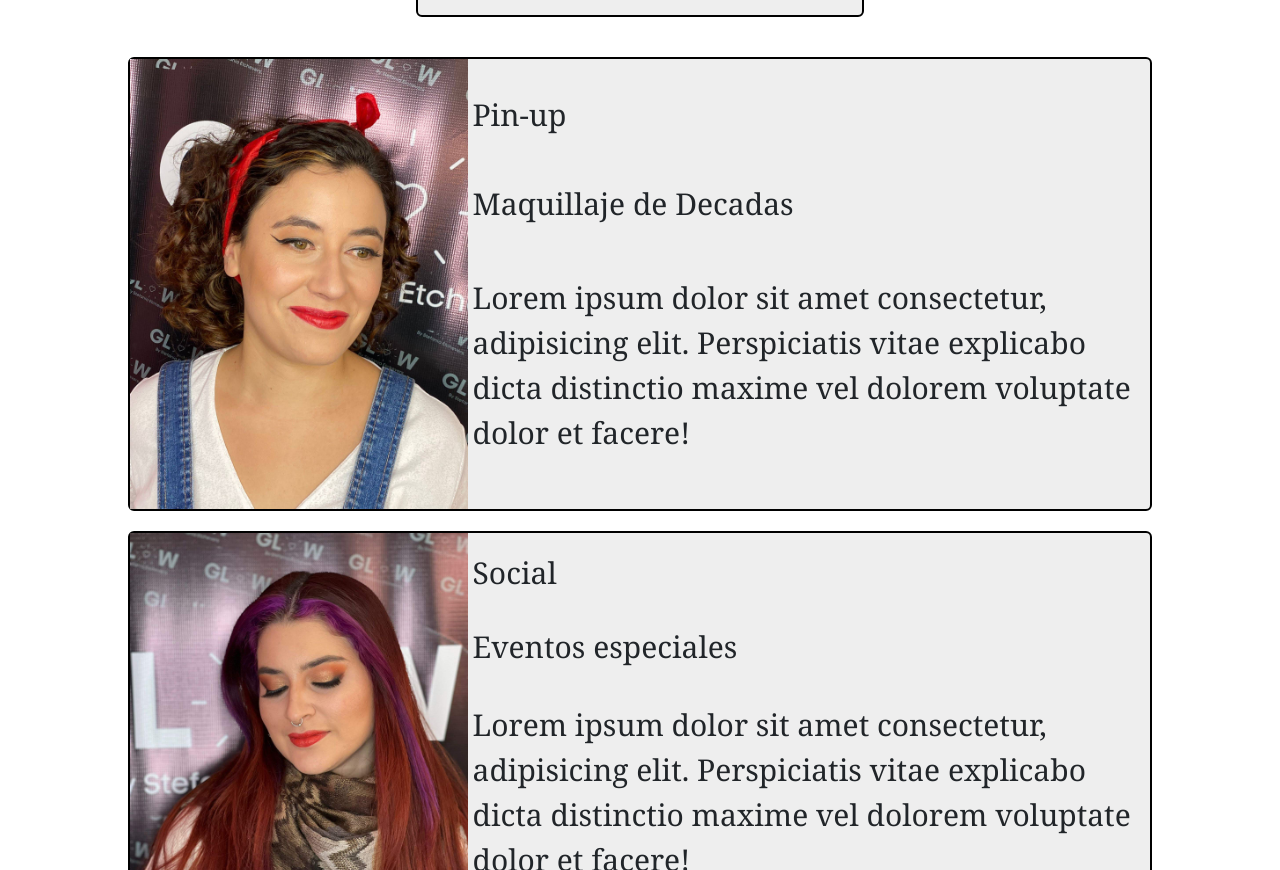
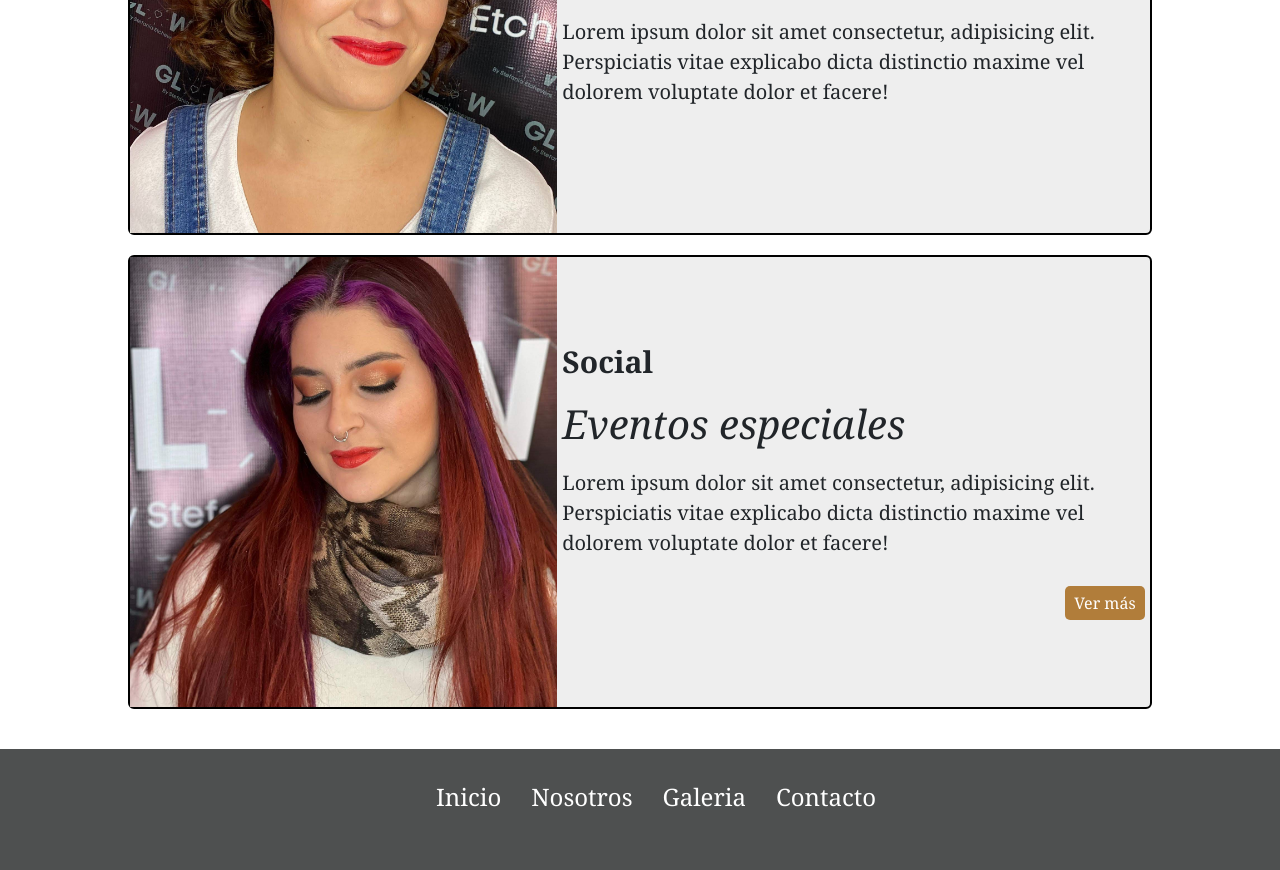
Before and after one commit to klopezrod/primerrepo, a website: page pages/servicios.html in a window 1280 px wide. Shown: the part 1919-2789 px from the top of the page. Drawn offline with nearby package versions, Linux system fonts and the light colour scheme.

Commit message:
modificacion y anidado de servicios, ajustes en el index

```diff
--- a/scss/layout/_index.scss
+++ b/scss/layout/_index.scss
@@ -47,45 +47,48 @@
 
 /*SERVICIOS*/
 
+
 .cards {
     @include flex(column, space-between, center);
     height: 100%;
     padding: 20px 0;
     gap: 20px;
+    object-fit: cover;
 }
 
 .card {
     width: 90%;
     background-color: #eee;
     border: 2px solid black;
-}
 
-.card img {
+    img {
         width: 100%;
         height: 450px;
         object-fit: cover;
+    }
 }
 
 .card__body {
     padding: 5px;
     display: flex;
     flex-direction: column;
-    gap: 12px;
+    gap: 10px;
+
+    h3 {
+        font-size: 30px;
+        font-weight: bold;
     }
 
-.card__body h3 {
-    font-size: 30px;
+    h4{
+        font-size: 40px;
+        font-style: italic;
     }
 
-.card__body h4{
-    font-size: 30px;
+    p{
+        font-size: 20px;
     }
 
-.card__body p{
-    font-size: 30px;
-}
-
-.card__body a {
+    a {
         text-decoration: none;
         background-color: #b17d3a;
         border-radius: 5px;
@@ -95,11 +98,14 @@
         align-self: flex-end;
         text-align: center;
     }
+}
+
+
 
 .c-row {
     display: flex;
     flex-direction: column;
-    width: 81%;
+    width: 90%;
 }
 
 /* MAIN ABOUT */
--- a/scss/layout/_mediaqueries.scss
+++ b/scss/layout/_mediaqueries.scss
@@ -19,10 +19,16 @@
         flex-direction: row;
     }
 
+    .cards {
+        @include flex(wrap, space-evenly, center);
+        height: 100%;
+        padding: 20px 0;
+        gap: 20px;
+        object-fit: cover;
+    }
 
     .card {
-        display: flex;
-        flex-direction: column;
+        @include flex(column,space-evenly, center);
         width: 35%;
         object-fit: cover;
     }
```
Also changed, not shown: css/style.css, 1 other file. Lines whose indentation alone changed are shown as unchanged.
